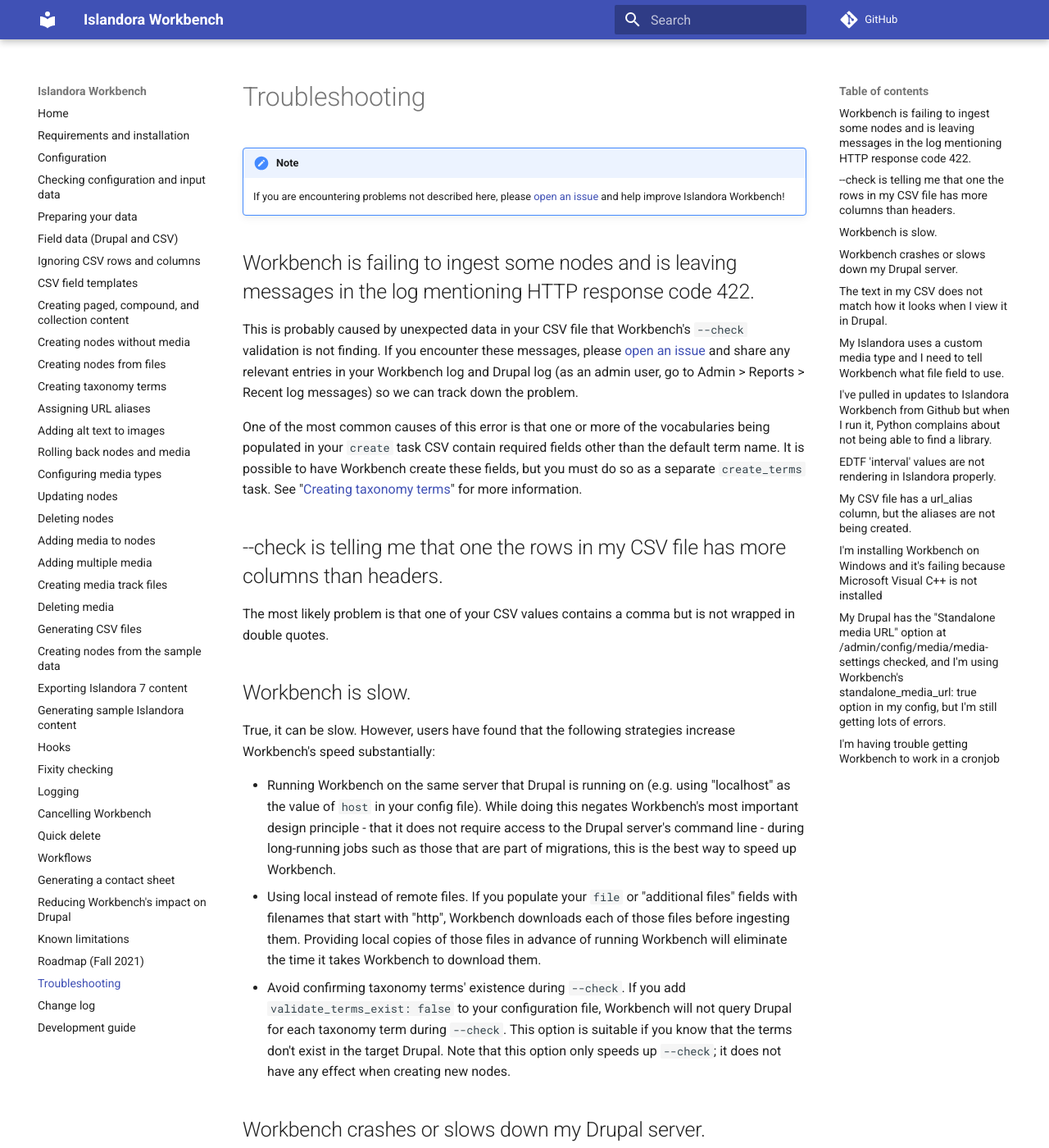
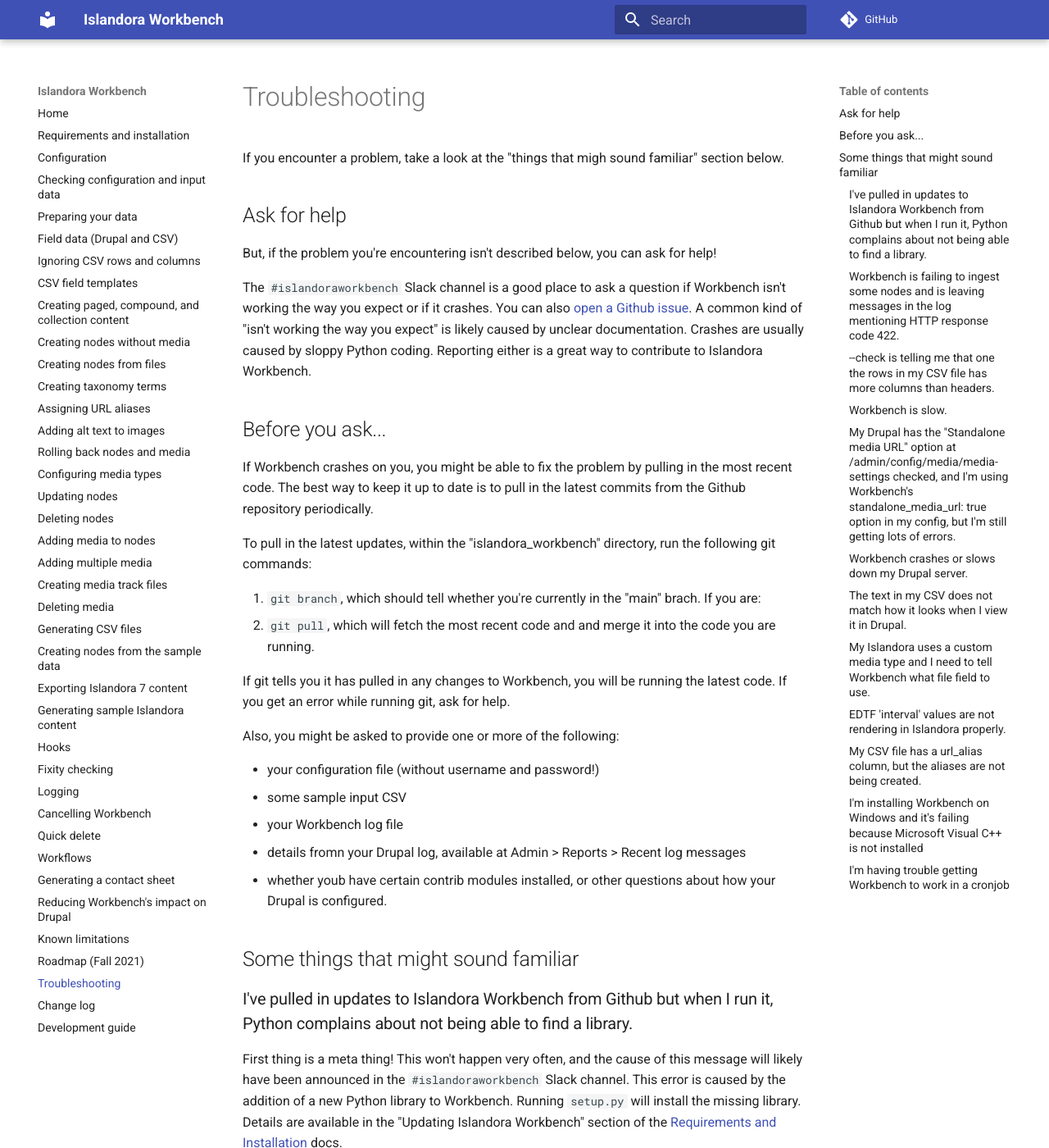
Before and after one commit to mjordan/islandora_workbench_docs, an MkDocs documentation site: the page built from docs/troubleshooting.md, in a window 1280 px wide and 1400 px high. Shown: the whole window at 82% size. Built offline with MkDocs 1.6.1 and Material for MkDocs 9.7.7, drawn with Linux system fonts in a browser that asks for light colours; comment, search, counter and statistics services are not loaded; some of the changed text lies outside the part shown.

Commit message:
Updated the troubleshooting page.

```diff
--- a/docs/changelog.md
+++ b/docs/changelog.md
@@ -36,6 +36,7 @@
 
 ### Documentation
 
+* February 11, 2023: Updated the "[Troubleshooting](/islandora_workbench_docs/troubleshooting/)" page.
 * February 5, 2023: Updated the "[Using subdirectories](/islandora_workbench_docs/paged_and_compound/#using-subdirectories)" method of creating compound/paged content to explain using the new `page_title_template` config option.
 * January 31, 2023: Updated "[Generating a contact sheet](/islandora_workbench_docs/contact_sheet)"; updated "[Configuring media types](/islandora_workbench_docs/media_types/)".
 * January 30, 2023: Edits to the "[Using subdirectories](/islandora_workbench_docs/paged_and_compound/#using-subdirectories)" method of creating compound/paged content to clarify the absence of the "file" CSV column.
--- a/docs/troubleshooting.md
+++ b/docs/troubleshooting.md
@@ -1,18 +1,51 @@
+If you encounter a problem, take a look at the "things that migh sound familiar" section below.
 
-!!! note
-    If you are encountering problems not described here, please [open an issue](https://github.com/mjordan/islandora_workbench/issues) and help improve Islandora Workbench!
+## Ask for help
 
-## Workbench is failing to ingest some nodes and is leaving messages in the log mentioning HTTP response code 422.
+But, if the problem you're encountering isn't described below, you can ask for help!
+
+The `#islandoraworkbench` Slack channel is a good place to ask a question if Workbench isn't working the way you expect or if it crashes. You can also [open a Github issue](https://github.com/mjordan/islandora_workbench/issues). A common kind of "isn't working the way you expect" is likely caused by unclear documentation. Crashes are usually caused by sloppy Python coding. Reporting either is a great way to contribute to Islandora Workbench.
+
+## Before you ask...
+
+If Workbench crashes on you, you might be able to fix the problem by pulling in the most recent code. The best way to keep it up to date is to pull in the latest commits from the Github repository periodically.
+
+To pull in the latest updates, within the "islandora_workbench" directory, run the following git commands:
+
+1. `git branch`, which should tell whether you're currently in the "main" brach. If you are:
+1. `git pull`, which will fetch the most recent code and and merge it into the code you are running.
+
+If git tells you it has pulled in any changes to Workbench, you will be running the latest code. If you get an error while running git, ask for help.
+
+Also, you might be asked to provide one or more of the following:
+
+* your configuration file (without username and password!)
+* some sample input CSV
+* your Workbench log file
+* details fromn your Drupal log, available at Admin > Reports > Recent log messages
+* whether youb have certain contrib modules installed, or other questions about how your Drupal is configured.
+
+
+## Some things that might sound familiar
+
+### I've pulled in updates to Islandora Workbench from Github but when I run it, Python complains about not being able to find a library.
+
+First thing is a meta thing! This won't happen very often, and the cause of this message will likely have been announced in the `#islandoraworkbench` Slack channel. This error is caused by the addition of a new Python library to Workbench. Running `setup.py` will install the missing library. Details are available in the "Updating Islandora Workbench" section of the [Requirements and Installation](https://mjordan.github.io/islandora_workbench_docs/installation/#updating-islandora-workbench) docs.
+
+You *do not need* to run `setup.py` every time you update the Workbench code. Introducing a new library is not a common occurance.
+
+
+### Workbench is failing to ingest some nodes and is leaving messages in the log mentioning HTTP response code 422.
 
 This is probably caused by unexpected data in your CSV file that Workbench's `--check` validation is not finding. If you encounter these messages, please [open an issue](https://github.com/mjordan/islandora_workbench/issues) and share any relevant entries in your Workbench log and Drupal log (as an admin user, go to Admin > Reports > Recent log messages) so we can track down the problem.
 
 One of the most common causes of this error is that one or more of the vocabularies being populated in your `create` task CSV contain required fields other than the default term name. It is possible to have Workbench create these fields, but you must do so as a separate `create_terms` task. See "[Creating taxonomy terms](/islandora_workbench_docs/creating_taxonomy_terms)" for more information.
 
-## --check is telling me that one the rows in my CSV file has more columns than headers.
+### --check is telling me that one the rows in my CSV file has more columns than headers.
 
 The most likely problem is that one of your CSV values contains a comma but is not wrapped in double quotes.
 
-## Workbench is slow.
+### Workbench is slow.
 
 True, it can be slow. However, users have found that the following strategies increase Workbench's speed substantially:
 
@@ -20,17 +53,21 @@
 * Using local instead of remote files. If you populate your `file` or "additional files" fields with filenames that start with "http", Workbench downloads each of those files before ingesting them. Providing local copies of those files in advance of running Workbench will eliminate the time it takes Workbench to download them.
 * Avoid confirming taxonomy terms' existence during `--check`. If you add `validate_terms_exist: false` to your configuration file, Workbench will not query Drupal for each taxonomy term during `--check`. This option is suitable if you know that the terms don't exist in the target Drupal. Note that this option only speeds up `--check`; it does not have any effect when creating new nodes.
 
-## Workbench crashes or slows down my Drupal server.
+### My Drupal has the "Standalone media URL" option at `/admin/config/media/media-settings` checked, and I'm using Workbench's `standalone_media_url: true` option in my config, but I'm still getting lots of errors.
+
+Bue sure to clear Drupal's cache every time you change the "Standalone media URL" option. More information can be found [here](/islandora_workbench_docs/installation/#configuring-drupals-media-urls).
+
+### Workbench crashes or slows down my Drupal server.
 
 If Islandora Workbench is putting too much strain on your Drupal server, you should try enabling the `pause` configuration option. If that works, replace it with the `adaptive_pause` option and see if that also works. The former option pauses between all communication requests between Workbench and Drupal, while the latter pauses only if the server's response time for the last request is longer than the average of the last 20 requests.
 
 Note that both of these settings will slow Workbench down, which is their purpose. However, `adaptive_pause` should have less impact on overall speed since it only pauses between requests if it detects the server is getting slower over time. If you use `adaptive_pause`, you can also tune the `adaptive_pause_threshold` option by incrementing the value by .5 intervals (for example, from the default of 2 to 2.5, then 3, etc.) to see if doing so reduces strain on your Drupal server while keeping overall speed acceptable. You can also lower the value of `adaptive_pause` incrementally to balance strain with overall speed.
 
-## The text in my CSV does not match how it looks when I view it in Drupal.
+### The text in my CSV does not match how it looks when I view it in Drupal.
 
 If a field is configured in Drupal to use [text filters](https://www.drupal.org/node/213156), the HTML that is displayed to the user may not be exactly the same as the content of the node add/edit form field. If you check the node add/edit form, the content of the field should match the content of the CSV field. If it does, it is likely that Drupal is apply a text filter. See [this issue](https://github.com/mjordan/islandora_workbench/issues/328) for more information.
 
-## My Islandora uses a custom media type and I need to tell Workbench what file field to use.
+### My Islandora uses a custom media type and I need to tell Workbench what file field to use.
 
 If you need to create a media that is not one of the standard Islandora types (Image, File, Digital Document, Video, Audio, Extracted Text, or FITS Technical metadata), you will need to include the  `media_file_fields` setting in your config file, like this:
 
@@ -75,12 +108,7 @@
 
 you will need to visit that site, download the "Build Tools" and install them.
 
-## My Drupal has the "Standalone media URL" option at `/admin/config/media/media-settings` checked, and I'm using Workbench's `standalone_media_url: true` option in my config, but I'm still getting lots of errors.
-
-Bue sure to clear Drupal's cache every time you change the "Standalone media URL" option. More information can be found [here](/islandora_workbench_docs/installation/#configuring-drupals-media-urls).
-
-
-## I'm having trouble getting Workbench to work in a cronjob
+### I'm having trouble getting Workbench to work in a cronjob
 
 The most common problem you will encounter when running Islandora Workbench in a cronjob is that Workbench can't find its configuration file, or input/output directories. The easiest way to avoid this is to use absolute file paths everywhere, including as the value of Workbench's `--config` parameter, in configuration files, and in `file` and `additional_files` columns in your input CSV files.
 
```
Also changed, not shown: other parts of docs/troubleshooting.md (+3 -7 lines).
